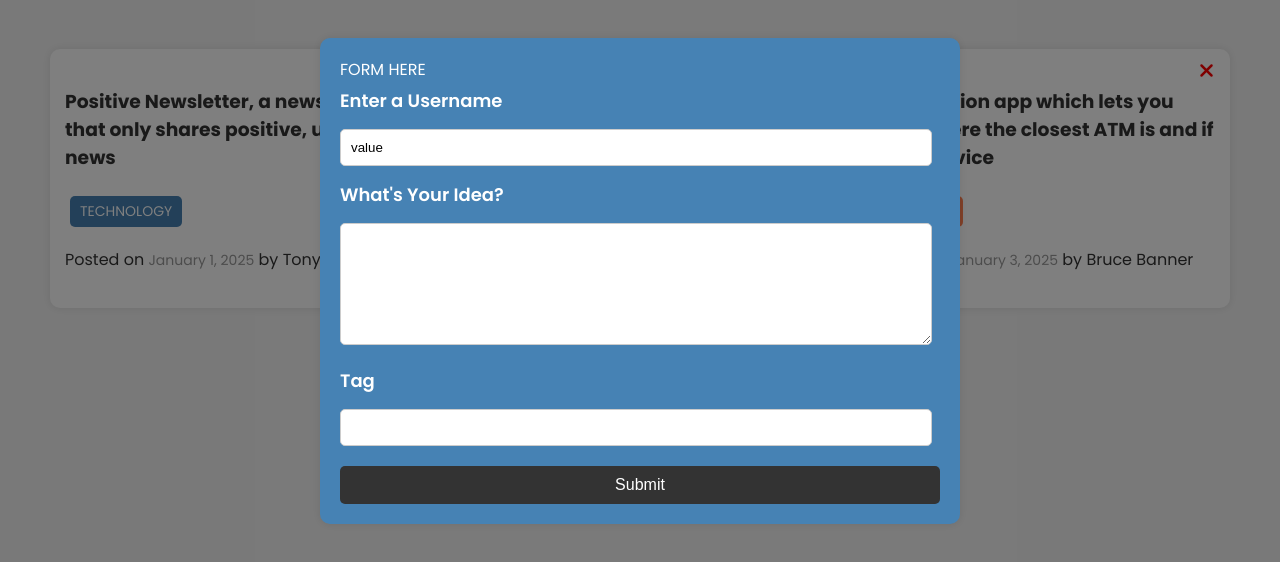
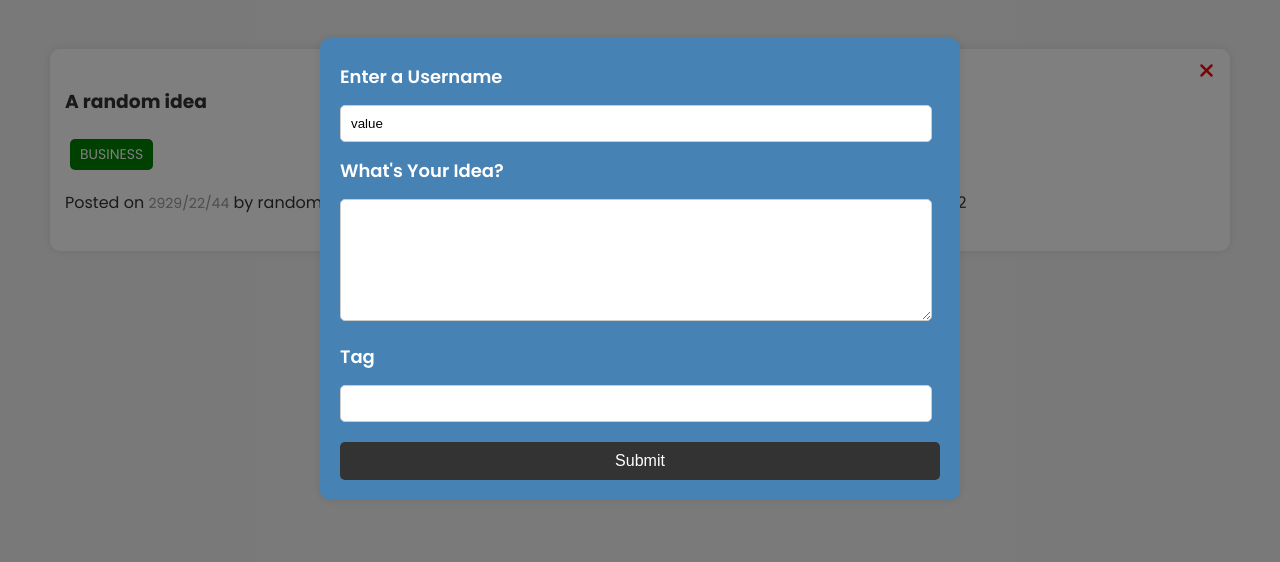
Before and after one commit to KoblaQ/randomideas-app, a website built with webpack: page client/src/index.html in a window 1280 px wide. Both pictures are taken after a click on the button 35 px from the left and 32 px from the top of the page. Shown: the part 90-652 px from the top of the page. Built offline with nearby package versions, Linux system fonts and the light colour scheme.

Commit message:
IdeaForm and IdeaList components created

```diff
--- /dev/null
+++ b/client/src/components/IdeaForm.js
@@ -0,0 +1,55 @@
+class IdeaForm {
+    constructor(){
+        this._formModal = document.querySelector('#form-modal');
+
+    }
+
+    addEventListener(){
+        this._form.addEventListener('submit', this.handleSubmit.bind(this));
+    }
+
+    handleSubmit(e){
+        e.preventDefault();
+
+        const idea = {
+            text: this._form.elements.text.value,
+            tag: this._form.elements.tag.value,
+            username: this._form.elements.username.value,
+        };
+
+        console.log(idea);
+
+        // Clear fields
+        this._form.elements.text.value = '';
+        this._form.elements.tag.value = '';
+        this._form.elements.username.value = '';
+
+
+        document.dispatchEvent(new Event('closemodal'));
+    }
+
+    render(){
+        this._formModal.innerHTML = `
+        <form id="idea-form">
+          <div class="form-control">
+            <label for="idea-text">Enter a Username</label>
+            <input type="text" name="username" id="username" value="value" />
+          </div>
+          <div class="form-control">
+            <label for="idea-text">What's Your Idea?</label>
+            <textarea name="text" id="idea-text"></textarea>
+          </div>
+          <div class="form-control">
+            <label for="tag">Tag</label>
+            <input type="text" name="tag" id="tag" />
+          </div>
+          <button class="btn" type="submit" id="submit">Submit</button>
+        </form>
+        `;
+
+        this._form = document.querySelector('#idea-form');
+        this.addEventListener();
+    }
+}
+
+export default IdeaForm;
--- /dev/null
+++ b/client/src/components/IdeaList.js
@@ -0,0 +1,63 @@
+class IdeaList {
+    constructor() {
+        this._ideaListEl = document.querySelector('#idea-list');
+        this._ideas = [
+            {
+                id: 1,
+                text: 'A random idea',
+                tag: 'Business',
+                username: 'randomUser',
+                date: '2929/22/44'
+
+            },
+            {
+                id: 2,
+                text: 'A random idea',
+                tag: 'Technology',
+                username: 'randomUser2',
+                date: '2929/22/44'
+            }
+        ];
+
+        this._validTags = new Set();
+        this._validTags.add('technology');
+        this._validTags.add('software');
+        this._validTags.add('business');
+        this._validTags.add('education');
+        this._validTags.add('health');
+        this._validTags.add('inventions');
+    }
+
+    getTagClass(tag){
+        tag = tag.toLowerCase();
+        let tagClass = '';
+        if (this._validTags.has(tag)){
+            tagClass = `tag-${tag}`;
+        } else {
+            tagClass = '';
+        }
+        return tagClass;
+    }
+
+    render(){
+        this._ideaListEl.innerHTML = this._ideas.map((idea) => {
+
+            const tagClass = this.getTagClass(idea.tag);
+
+            return `
+            <div class= "card">
+                <button class="delete"><i class="fas fa-times"></i>
+                </button>
+                <h3>${idea.text}</h3>
+                <p class="tag ${tagClass}">${idea.tag.toUpperCase()}</p>
+                <p>
+                    Posted on <span class="date">${idea.date}</span>
+                    by <span class="author">${idea.username}</span>
+                </p>
+            </div>
+            `;
+        }).join('');
+    }
+}
+
+export default IdeaList;
--- a/client/src/components/Modal.js
+++ b/client/src/components/Modal.js
@@ -8,6 +8,7 @@ class Modal {
     addEventListeners() {
         this._modalBtn.addEventListener('click',this.open.bind(this));
         window.addEventListener('click', this.outsideClick.bind(this));
+        document.addEventListener('closemodal', () => this.close());
     }
     open() {
         this._modal.style.display = "block";
--- a/client/src/index.html
+++ b/client/src/index.html
@@ -15,57 +15,11 @@
     </header>
 
     <div class="container">
-      <div id="idea-list" class="ideas">
-        <div class= "card">
-          <button class="delete"><i class="fas fa-times"></i>
-          </button>
-          <h3>Positive Newsletter, a newsletter that only shares positive, uplifting news</h3>
-          <p class="tag tag-technology">TECHNOLOGY</p>
-          <p>
-            Posted on <span class="date">January 1, 2025</span>
-            by <span class="author">Tony Stark</span>
-          </p>
-        </div>
-        <div class= "card">
-          <button class="delete"><i class="fas fa-times"></i></button>
-          <h3>Milk cartons that turn a different color the older that your milk is getting</h3>
-          <p class="tag tag-inventions">INVENTIONS</p>
-          <p>
-            Posted on <span class="date">January 2, 2025</span>
-            by <span class="author">Steve Rogers</span>
-          </p>
-        </div>
-        <div class= "card">
-          <button class="delete"><i class="fas fa-times"></i></button>
-          <h3>ATM location app which lets you know where the closest ATM is and if it is in service</h3>
-          <p class="tag tag-software">SOFTWARE</p>
-          <p>
-            Posted on <span class="date">January 3, 2025</span>
-            by <span class="author">Bruce Banner</span>
-          </p>
-        </div>
-      </div>
+      <div id="idea-list" class="ideas"></div>
     </div>
 
     <div id="modal" class="modal">
-      <div id="form-modal" class="modal-box">
-        FORM HERE
-        <form id="idea-form">
-          <div class="form-control">
-            <label for="idea-text">Enter a Username</label>
-            <input type="text" name="username" id="username" value="value" />
-          </div>
-          <div class="form-control">
-            <label for="idea-text">What's Your Idea?</label>
-            <textarea name="text" id="idea-text"></textarea>
-          </div>
-          <div class="form-control">
-            <label for="tag">Tag</label>
-            <input type="text" name="tag" id="tag" />
-          </div>
-          <button class="btn" type="submit" id="submit">Submit</button>
-        </form>
-      </div>
+      <div id="form-modal" class="modal-box"></div>
     </div>
   </body>
 </html>
--- a/client/src/index.js
+++ b/client/src/index.js
@@ -2,25 +2,12 @@ import '@fortawesome/fontawesome-free/css/all.min.css';
 import './css/style.css';
 
 import Modal from './components/Modal';
+import IdeaForm from './components/IdeaForm';
+import IdeaList from './components/IdeaList';
 
 const modal = new Modal();
+const ideaForm = new IdeaForm();
+const ideaList = new IdeaList();
 
-// const modal = document.querySelector('#modal');
-// const modalBtn = document.querySelector('#modal-btn');
-
-// function open() {
-//     modal.style.display = "block";
-// }
-
-// function close() {
-//     modal.style.display= "none";
-// }
-
-// function outsideClick(e) {
-//     if(e.target == modal){
-//         close();
-//     }
-// }
-
-// modalBtn.addEventListener('click',open);
-// window.addEventListener('click', outsideClick);
+ideaForm.render();
+ideaList.render();
```
